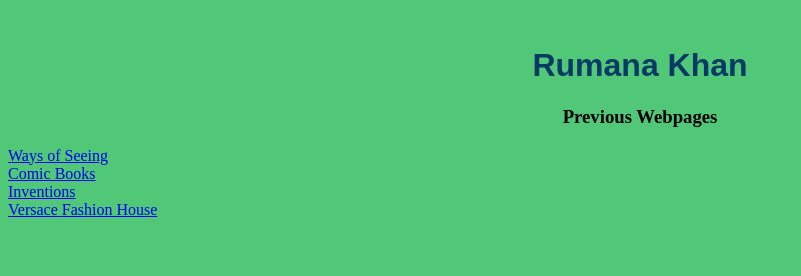
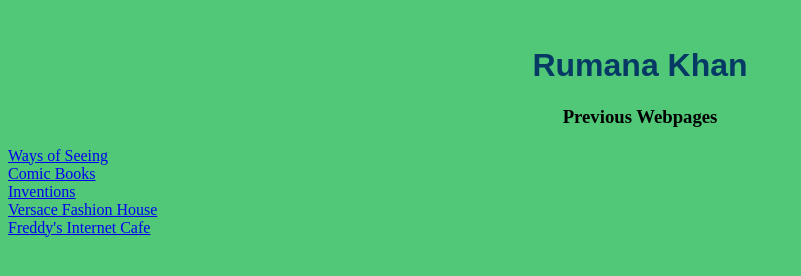
Before and after one commit to rumanak/rumanak.github.io, a plain HTML site: page index.html in a window 1280 px wide. Shown: the whole page, without its empty margins (0-801 px from the left). Drawn offline with Linux system fonts and the light colour scheme.

Commit message:
add fred

```diff
--- a/index.html
+++ b/index.html
@@ -42,6 +42,10 @@ p {
 
 <a href="Versace/pages/title.html">Versace Fashion House</a>
 
+<br>
+
+<a href="art/glitch.html">Freddy's Internet Cafe</a>
+
 </body>
 
 </html>
```
